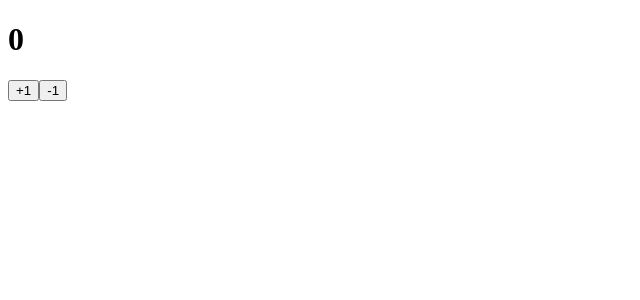
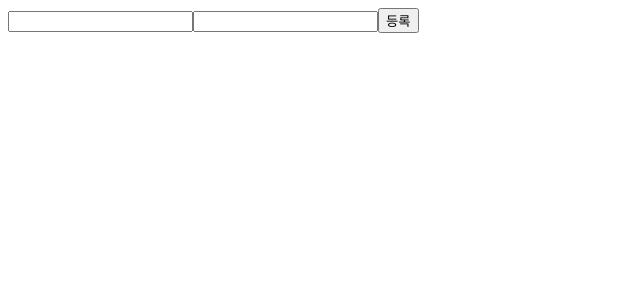
Before and after one commit to EungBug/react-typescript-study, a React (Create React App) app: page / in a window 1280 px wide. Shown: the top 300 px of the page, without its empty margins (0-640 px from the left). Built offline with nearby package versions, Linux system fonts and the light colour scheme.

Commit message:
Study Input State

```diff
--- a/src/App.tsx
+++ b/src/App.tsx
@@ -2,6 +2,7 @@
 
 import Greetings from './Greetings';
 import Counter from 'Counter';
+import MyForm from 'MyForm';
 
 /**
  * Greetings component
@@ -14,8 +15,21 @@
 };
  */
 
+/*
+ Counter component
 const App: React.FC = () => {
   return <Counter />;
 };
+*/
+
+/**
+ * MyForm component
+ */
+const App: React.FC = () => {
+  const onSubmit = (form: { name: string; description: string }) => {
+    console.log(form);
+  };
+  return <MyForm onSubmit={onSubmit} />;
+};
 
 export default App;
--- /dev/null
+++ b/src/MyForm.tsx
@@ -0,0 +1,41 @@
+import React, { useState } from 'react';
+
+type MyFormProps = {
+  onSubmit: (form: { name: string; description: string }) => void;
+};
+
+const MyForm = ({ onSubmit }: MyFormProps) => {
+  const [form, setForm] = useState({
+    name: '',
+    description: '',
+  });
+
+  const { name, description } = form;
+
+  const onChange = (e: React.ChangeEvent<HTMLInputElement>) => {
+    const { name, value } = e.target;
+    setForm({
+      ...form,
+      [name]: value,
+    });
+  };
+
+  const handleSubmit = (e: React.FormEvent<HTMLFormElement>) => {
+    e.preventDefault();
+    onSubmit(form);
+    setForm({
+      name: '',
+      description: '',
+    }); // 초기화
+  };
+
+  return (
+    <form onSubmit={handleSubmit}>
+      <input name="name" value={name} onChange={onChange} />
+      <input name="description" value={description} onChange={onChange} />
+      <button type="submit">등록</button>
+    </form>
+  );
+};
+
+export default MyForm;
```
